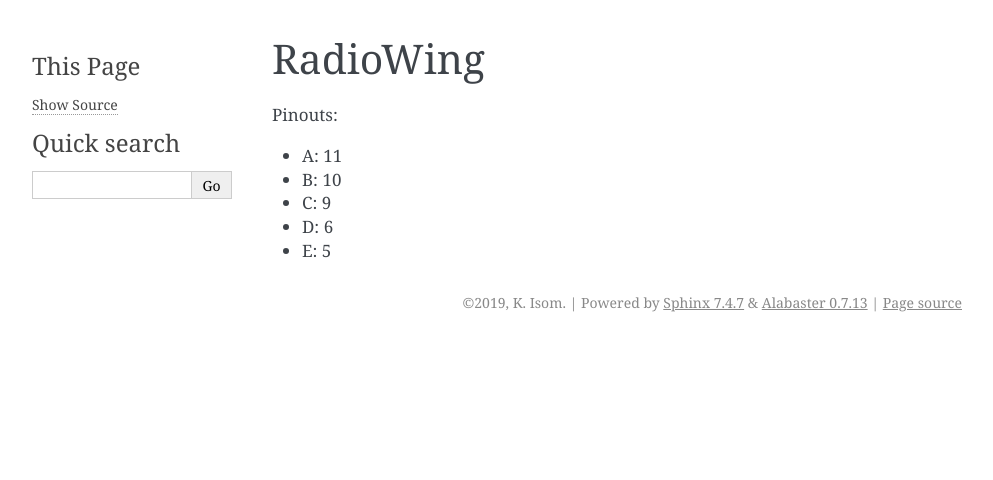
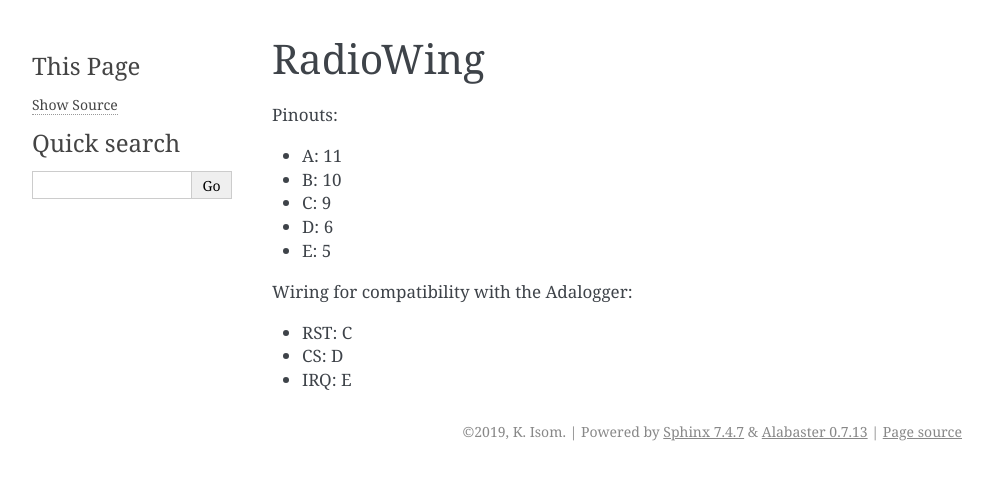
Before and after one commit to kisom/feather-notebook, a Sphinx documentation site: the page built from source/radiowing.rst, in a window 1280 px wide. Shown: the top 480 px of the page, without its empty margins (148-1141 px from the left). Built offline with Sphinx 7.4.7, drawn with Linux system fonts in a browser that asks for light colours.

Commit message:
Radiowing notes.

```diff
--- a/source/radiowing.rst
+++ b/source/radiowing.rst
@@ -9,3 +9,9 @@ Pinouts:
 + C: 9
 + D: 6
 + E: 5
+
+Wiring for compatibility with the Adalogger:
+
++ RST: C
++ CS:  D
++ IRQ: E
```
